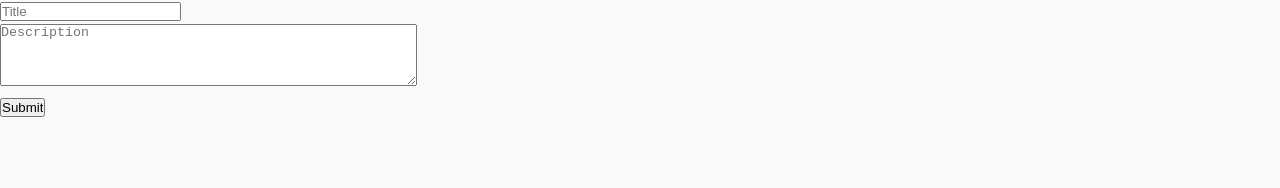
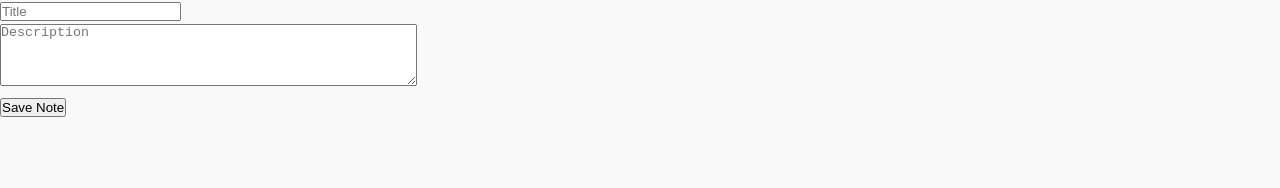
Before and after one commit to pasindu-mahesh/Note-App, a React (Vite) app in the folder client/: page /addnote in a window 1280 px wide. Shown: the part 96-284 px from the top of the page. Built offline with nearby package versions, Linux system fonts and the light colour scheme; no server answers.

Commit message:
feat:Note submmiting timeout set

```diff
--- a/client/routes/Home/addnote.jsx
+++ b/client/routes/Home/addnote.jsx
@@ -6,6 +6,7 @@ function AddNote() {
   const baseUrl = `${import.meta.env.VITE_SERVER_URL}/api/note`;
   const [title, setTitle] = useState('');
   const [description, setDescription] = useState('');
+  const [submited, setSubmitted] = useState(false);
 
   const addNote = async (e) => {
 
@@ -19,6 +20,16 @@ function AddNote() {
           title, description
         }),
       })
+
+      if (!response.ok) {
+         console.error("Failed to save note");
+      }else{
+        console.log("Note created successfully");
+        setSubmitted(true); //Show success on success
+        setTimeout(() => setSubmitted(false), 2000);
+        setTitle(""); //Optionally reset form
+        setDescription("");
+      }
 
     } catch (error) {
       console.error(error);
@@ -58,7 +69,14 @@ function AddNote() {
 
         </div>
 
-        <input type="submit"/>
+        <input type="submit"
+          value={submited ? "Saving Note..." : "Save Note"}
+          disabled={submited}
+        />
+
+        <p className='text-center'>
+          {submited && <div className='success-message'> Note has been a</div>}
+        </p>
 
       </form>
 
```
